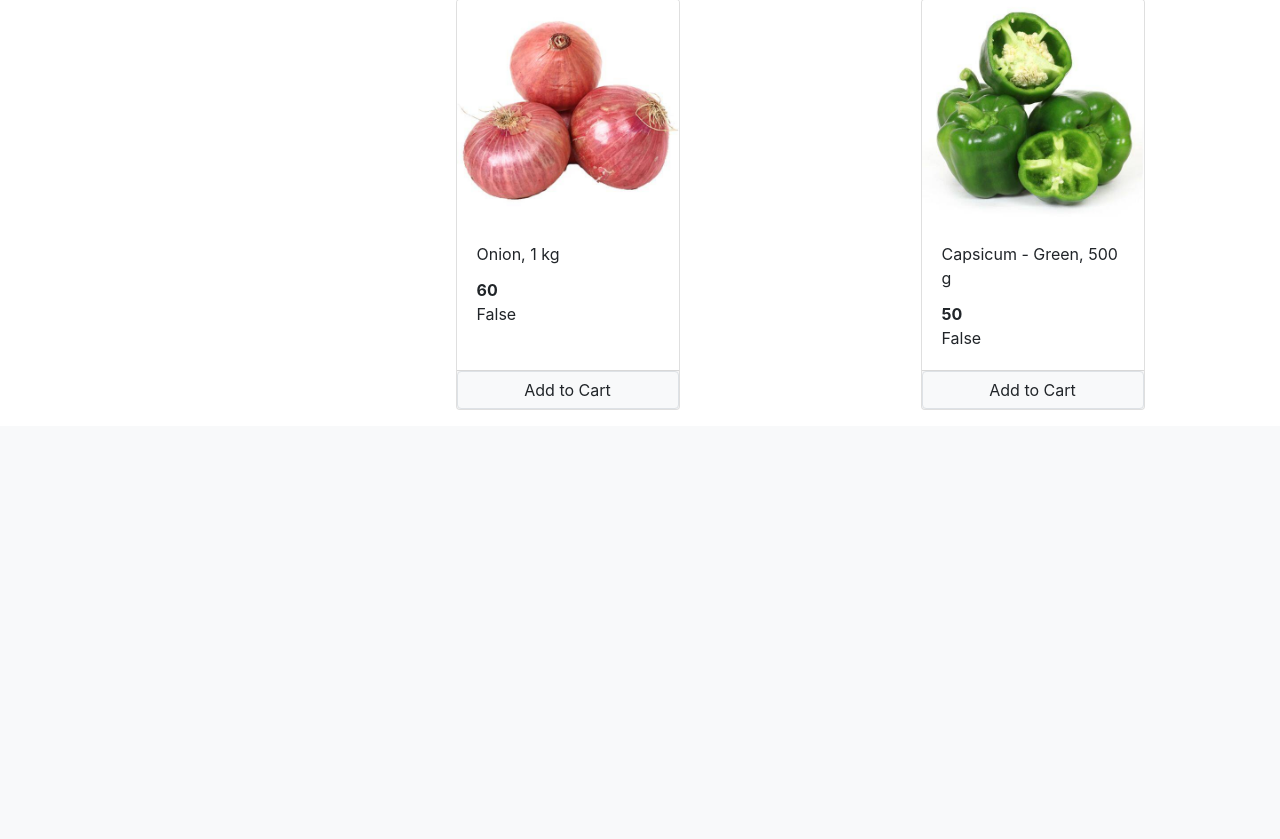
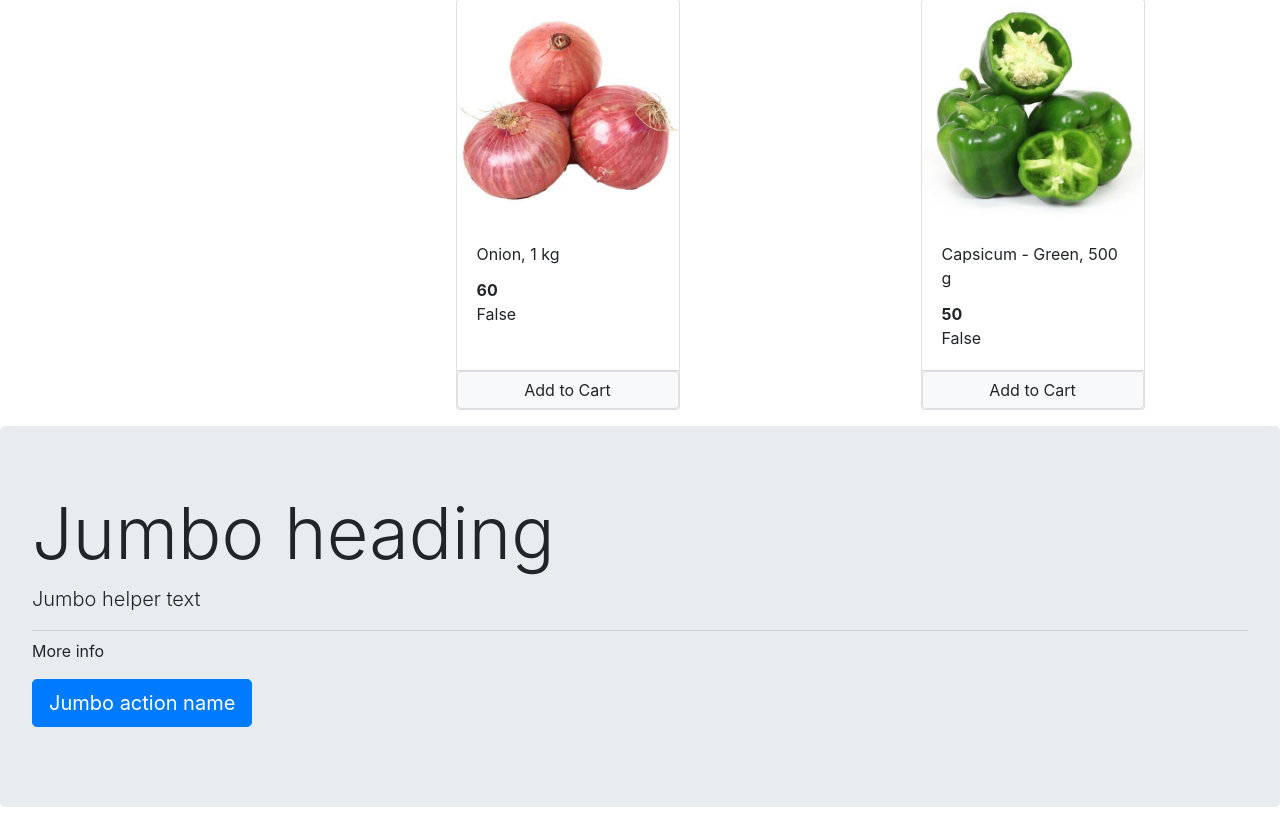
Before and after one commit to ompakash/django_Ecommerce, a Django app: page / in a window 1280 px wide. Shown: the part 2093-2932 px from the top of the page. Before the commit the page ends 2503 px from the top, so only its background shows below. Run offline with Django 3.2, Linux system fonts and the light colour scheme; data comes from the database, SQL or seed files in the repository; both versions use the stored data as it was after the commit; some libraries are stand-ins or nearby versions.

Commit message:
return to same product

```diff
--- a/ecommerce/store/templates/index.html
+++ b/ecommerce/store/templates/index.html
@@ -26,7 +26,7 @@
     <div id='products' class="col-lg-9 mx-auto">
       <div class="row mx-auto">
         {% for product in products %}
-        <div class="card mx-auto mb-3" style="width: 14rem;">
+        <div class="card mx-auto mb-3" id="{{product.id}}" style="width: 14rem;">
           <img class="card-img-top" src="{{product.image.url}}" alt="Card image cap">
           <div class="card-body">
             <p class="card-title">{{product.name}}</p>
@@ -42,18 +42,18 @@
                 {% csrf_token %}
                 <input hidden type="text" name="product" value="{{product.id}}">
                 <input hidden type="text" name="remove" value="True">
-                <input type="submit" value="-" class="btn btn-block btn-secondary">
+                <input type="submit" value="-" class="btn btn-block btn-light">
               </form>
               <div class="text center col">{{product|cart_quantity:request.session.cart}} in cart</div>
-              <form action="" class="col-2" method="post">
+              <form action="/#{{product.id}}" class="col-2" method="post">
                 {% csrf_token %}
                 <input hidden type="text" name="product" value="{{product.id}}">
-                <input type="submit" value="+" class="btn btn-block btn-secondary">
+                <input type="submit" value="+" class="btn btn-block btn-light">
               </form>
             </div>
             {% else %}
 
-            <form action="/" method="POST" class="btn-block">
+            <form action="/#{{product.id}}" method="POST" class="btn-block">
               {% csrf_token %}
               <input hidden type="text" name="product" value="{{product.id}}">
               <input type="submit" class="float-right btn btn-light border form-control" value="Add to Cart">
@@ -61,14 +61,7 @@
 
             {% endif %}
 
-
           </div>
-
-
-
-
-
-
         </div>
         {% endfor %}
       </div>
@@ -76,4 +69,14 @@
   </div>
 </div>
 
+<div class="jumbotron" id="abc">
+  <h1 class="display-3">Jumbo heading</h1>
+  <p class="lead">Jumbo helper text</p>
+  <hr class="my-2">
+  <p>More info</p>
+  <p class="lead">
+    <a class="btn btn-primary btn-lg" href="Jumbo action link" role="button">Jumbo action name</a>
+  </p>
+</div>
+
 {% endblock %}
```
Also changed, not shown: ecommerce/db.sqlite3.
